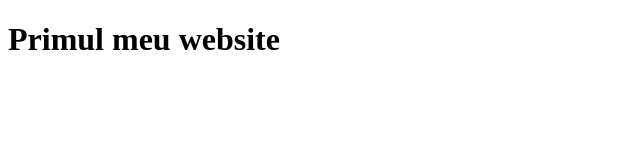
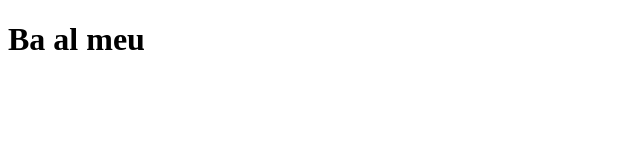
Before and after one commit to cristi-it/my_project, a plain HTML site: page index.html in a window 1280 px wide. Shown: the whole page, without its empty margins (0-640 px from the left). Drawn offline with Linux system fonts and the light colour scheme.

Commit message:
am schimbat h1

```diff
--- a/index.html
+++ b/index.html
@@ -8,7 +8,7 @@
 </head>
 <body>
     <div>
-        <h1>Primul meu website</h1>
+        <h1> Ba al meu</h1>
     </div>
     <script src="./script.js"></script>
 </body>
```
